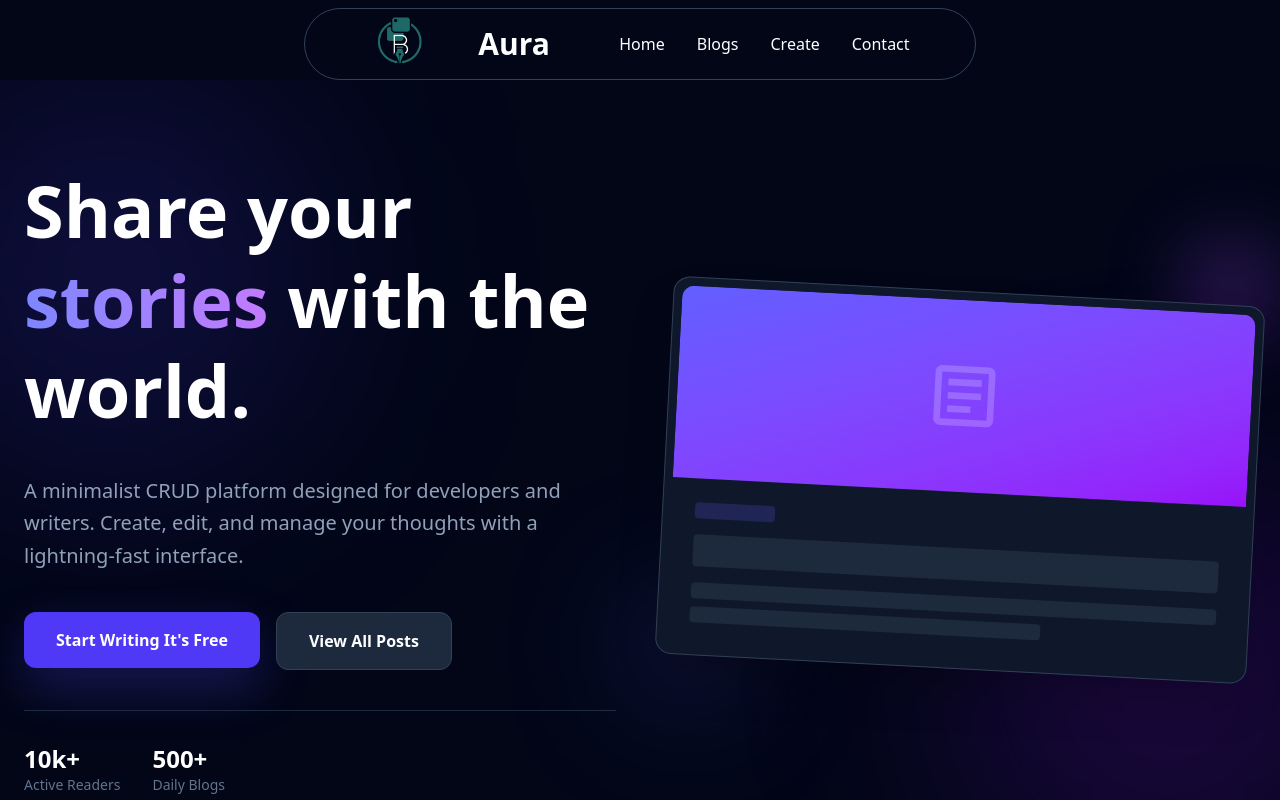
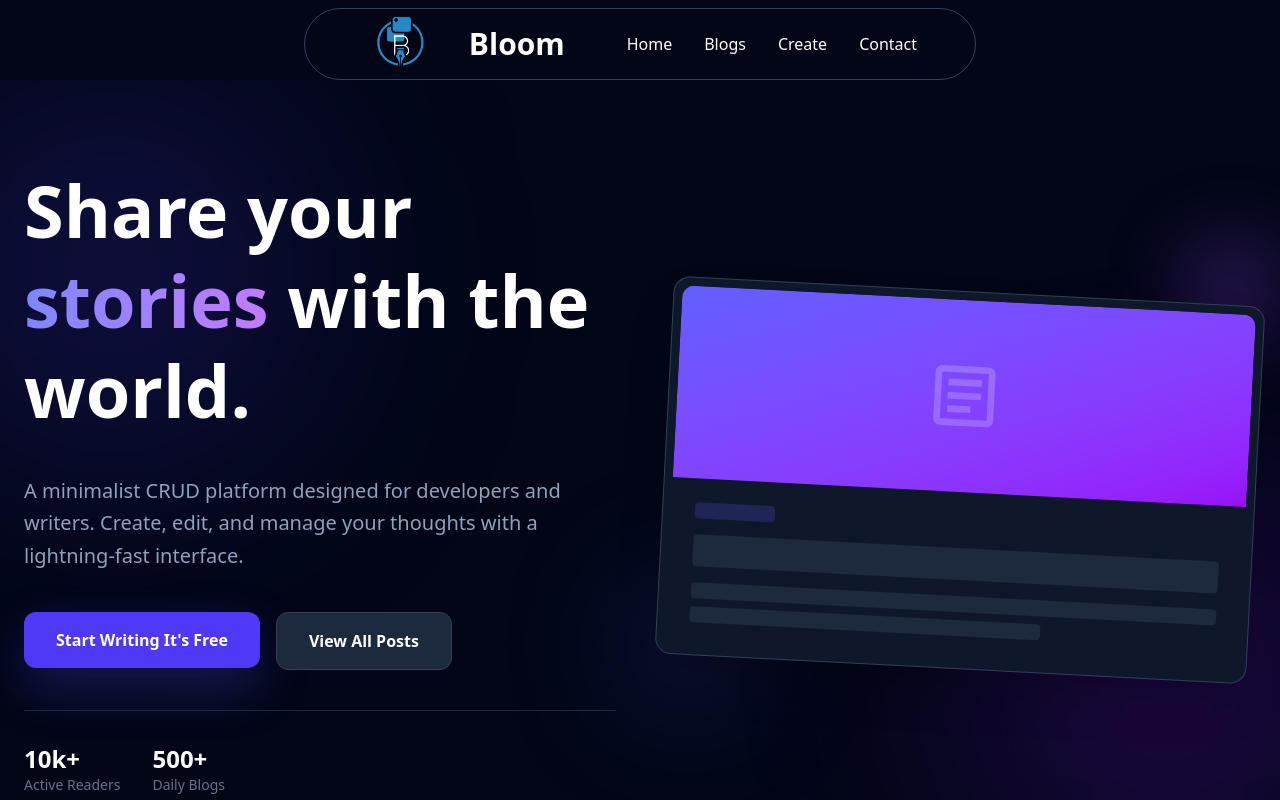
Before and after one commit to KamalaMahara/MERN3.0_Frontend, a React app: page / in a window 1280 px wide. Shown: the top 800 px of the page. Built offline with nearby package versions, Linux system fonts and the light colour scheme; the HTML template or start-up script is replaced by a standard one.

Commit message:
changed the logo and its name

```diff
--- a/components/Footer.jsx
+++ b/components/Footer.jsx
@@ -35,10 +35,10 @@ const Footer = () => {
             <div className="flex items-center gap-3 mb-6">
               <div className="h-18 w-18 rounded-xl flex items-center justify-center shadow-lg shadow-indigo-500/20">
                 <a href="/home">
-                  <img src="/logor.png" alt="My Company Logo" className="h-18 w-auto object-contain" />
+                  <img src="/logoE.PNG" alt="My Company Logo" className="h-18 w-auto object-contain" />
                 </a>
               </div>
-              <span className="text-2xl font-extrabold text-white leading-tight">Aura</span>
+              <span className="text-2xl font-extrabold text-white leading-tight">Bloom</span>
             </div>
             <p className="text-slate-400 leading-relaxed mb-8 max-w-sm">
               The world's most intuitive CRUD management platform for modern content creators. Built with speed and security at its core.
--- a/components/Navbar.jsx
+++ b/components/Navbar.jsx
@@ -7,10 +7,10 @@ const Navbar = () => {
       <nav className="flex h-18  justify-evenly gap-4  items-center border border-slate-700 px-10 py-2 rounded-full text-white text-md max-md:w-full  max-md:justify-between max-w-2xl mx-auto mt-2 hover:border-blue-800 bordder  ">
 
         <a href="/home">
-          <img src="/logor.png" alt="My Company Logo" className="h-18 w-auto object-contain" />
+          <img src="/logoE.PNG" alt="My Company Logo" className="h-18 w-auto object-contain" />
         </a>
 
-        <span className="text-3xl font-extrabold text-white leading-tight">Aura</span>
+        <span className="text-3xl font-extrabold text-white leading-tight">Bloom</span>
         <div className="hidden md:flex items-center gap-8 ml-7">
           <a href="/" className="relative overflow-hidden h-6 group">
             <span className="block group-hover:-translate-y-full transition-transform duration-300">Home</span>
```
Also changed, not shown: public/logoE.PNG (added).
